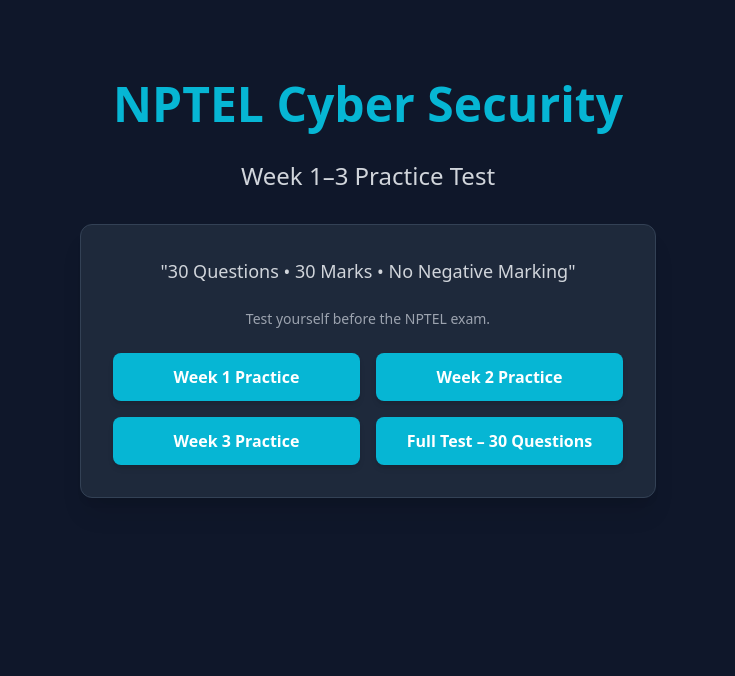
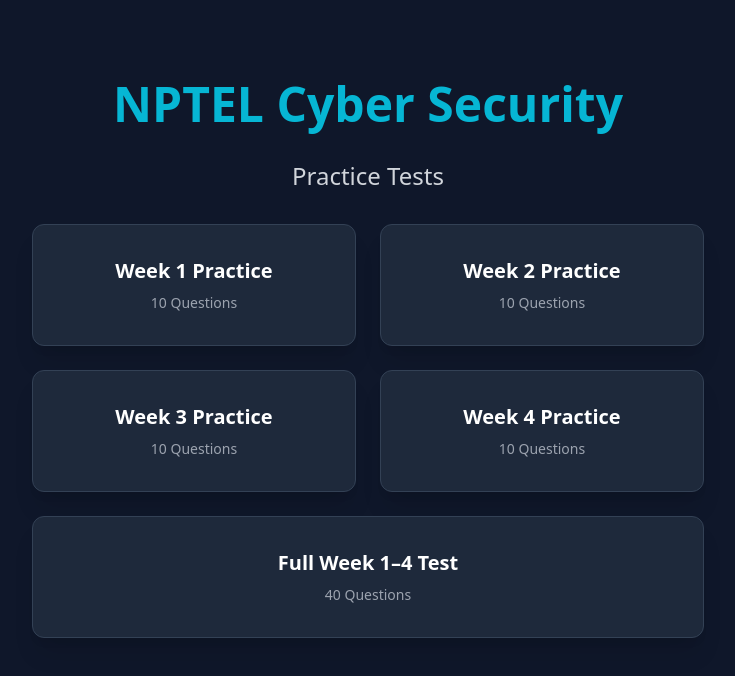
Before and after one commit to Yathindra-mestha/NPTL-Cyber-security-quiz, a React (Vite) app: page / in a window 1280 px wide. Shown: the top 676 px of the page, without its empty margins (272-1007 px from the left). Built offline with nearby package versions, Linux system fonts and the light colour scheme.

Commit message:
Add Week 4 questions and update UI

```diff
--- a/src/App.tsx
+++ b/src/App.tsx
@@ -14,11 +14,12 @@ export default function App() {
   const [showConfirm, setShowConfirm] = useState(false);
   const [reviewFilter, setReviewFilter] = useState<ReviewFilter>('all');
 
-  const startTest = (mode: 'week1' | 'week2' | 'week3' | 'full' | 'wrong') => {
+  const startTest = (mode: 'week1' | 'week2' | 'week3' | 'week4' | 'full' | 'wrong') => {
     let selected: Question[] = [];
     if (mode === 'week1') selected = questions.filter(q => q.week === 1);
     if (mode === 'week2') selected = questions.filter(q => q.week === 2);
     if (mode === 'week3') selected = questions.filter(q => q.week === 3);
+    if (mode === 'week4') selected = questions.filter(q => q.week === 4);
     if (mode === 'full') selected = [...questions];
     if (mode === 'wrong') {
       const wrongIds = quizQuestions.filter(q => getStatus(q, answers) === 'wrong').map(q => q.id);
@@ -87,18 +88,29 @@ export default function App() {
       {screen === 'start' && (
         <div className="max-w-3xl mx-auto text-center mt-12 space-y-8">
           <h1 className="text-4xl md:text-5xl font-bold text-cyan-accent mb-2">NPTEL Cyber Security</h1>
-          <h2 className="text-2xl text-gray-300 mb-8">Week 1–3 Practice Test</h2>
+          <h2 className="text-2xl text-gray-300 mb-8">Practice Tests</h2>
 
-          <div className="card max-w-xl mx-auto space-y-6">
-            <p className="text-lg text-gray-300">"30 Questions • 30 Marks • No Negative Marking"</p>
-            <p className="text-sm text-gray-400 mb-6">Test yourself before the NPTEL exam.</p>
-
-            <div className="grid grid-cols-1 sm:grid-cols-2 gap-4">
-              <button className="btn-primary" onClick={() => startTest('week1')}>Week 1 Practice</button>
-              <button className="btn-primary" onClick={() => startTest('week2')}>Week 2 Practice</button>
-              <button className="btn-primary" onClick={() => startTest('week3')}>Week 3 Practice</button>
-              <button className="btn-primary" onClick={() => startTest('full')}>Full Test – 30 Questions</button>
-            </div>
+          <div className="grid grid-cols-1 md:grid-cols-2 gap-6 max-w-2xl mx-auto">
+            <button className="card hover:border-cyan-accent transition-colors flex flex-col items-center justify-center p-8 space-y-2 group cursor-pointer" onClick={() => startTest('week1')}>
+              <span className="text-xl font-semibold group-hover:text-cyan-accent transition-colors">Week 1 Practice</span>
+              <span className="text-sm text-gray-400">10 Questions</span>
+            </button>
+            <button className="card hover:border-cyan-accent transition-colors flex flex-col items-center justify-center p-8 space-y-2 group cursor-pointer" onClick={() => startTest('week2')}>
+              <span className="text-xl font-semibold group-hover:text-cyan-accent transition-colors">Week 2 Practice</span>
+              <span className="text-sm text-gray-400">10 Questions</span>
+            </button>
+            <button className="card hover:border-cyan-accent transition-colors flex flex-col items-center justify-center p-8 space-y-2 group cursor-pointer" onClick={() => startTest('week3')}>
+              <span className="text-xl font-semibold group-hover:text-cyan-accent transition-colors">Week 3 Practice</span>
+              <span className="text-sm text-gray-400">10 Questions</span>
+            </button>
+            <button className="card hover:border-cyan-accent transition-colors flex flex-col items-center justify-center p-8 space-y-2 group cursor-pointer" onClick={() => startTest('week4')}>
+              <span className="text-xl font-semibold group-hover:text-cyan-accent transition-colors">Week 4 Practice</span>
+              <span className="text-sm text-gray-400">10 Questions</span>
+            </button>
+            <button className="card hover:border-cyan-accent transition-colors flex flex-col items-center justify-center p-8 space-y-2 group md:col-span-2 cursor-pointer" onClick={() => startTest('full')}>
+              <span className="text-xl font-semibold group-hover:text-cyan-accent transition-colors">Full Week 1–4 Test</span>
+              <span className="text-sm text-gray-400">40 Questions</span>
+            </button>
           </div>
         </div>
       )}
@@ -107,7 +119,7 @@ export default function App() {
         <div className="max-w-4xl mx-auto space-y-6">
           <div className="flex justify-between items-end mb-2">
             <div>
-              <h2 className="text-xl font-semibold text-gray-300">Week 1–3 Practice Test</h2>
+              <h2 className="text-xl font-semibold text-gray-300">Practice Test</h2>
               <p className="text-cyan-accent font-medium">Question {currentIndex + 1} of {quizQuestions.length}</p>
             </div>
             <div className="text-sm text-gray-400">Answered: {answeredCount} / {quizQuestions.length}</div>
--- a/src/data/questions.ts
+++ b/src/data/questions.ts
@@ -249,5 +249,85 @@ export const questions: Question[] = [
     options: ["ISO 31000, ISO 27001", "ISO 27001, ISO 31000", "ISO 27001, ISO 17799", "ISO 17799, ISO 27001"],
     correctAnswer: ["ISO 31000, ISO 27001"],
     type: "single"
+  },
+  {
+    id: 31,
+    week: 4,
+    question: "A ________ is prepared by the organization to anticipate, react to, and recover from events that threaten the security of information and information assets in the organization.",
+    options: ["Disaster Recovery Plan", "Incident Response Plan", "Contingency Plan", "Business Continuity Plan"],
+    correctAnswer: ["Contingency Plan"],
+    type: "single"
+  },
+  {
+    id: 32,
+    week: 4,
+    question: "Business Resumption Planning (BRP) consists of the actions taken by senior management to develop and implement a combined ________ and ________, and set of recovery teams.",
+    options: ["Disaster Recovery Plan, Business Continuity Plan", "Incident Response Plan, Business Continuity Plan", "Contingency Plan, Disaster Recovery Plan", "Disaster Recovery Plan, Incident Response Plan"],
+    correctAnswer: ["Disaster Recovery Plan, Business Continuity Plan"],
+    type: "single"
+  },
+  {
+    id: 33,
+    week: 4,
+    question: "Which of the following statements is not true?",
+    options: ["Tactical planning focuses on short-term undertakings that will be completed within one or two years.", "An operational plan outlines the required tasks for all relevant departments, along with communication and reporting requirements, which may include weekly meetings, progress reports, and other related activities.", "Strategic planning sets the long-term direction to be taken by the organization and each of its component parts.", "Operational plans are used to create tactical plans, which in turn are used to develop strategic plans."],
+    correctAnswer: ["Operational plans are used to create tactical plans, which in turn are used to develop strategic plans."],
+    type: "single"
+  },
+  {
+    id: 34,
+    week: 4,
+    question: "True or False:\n\nIncident response planning comprises four phases: incident planning, incident detection, incident reaction, and incident recovery.",
+    options: ["True", "False"],
+    correctAnswer: ["True"],
+    type: "single"
+  },
+  {
+    id: 35,
+    week: 4,
+    question: "Which of the following statements are true?\n\nI. Business Impact Analysis (BIA) is an investigation and assessment of the various adverse events that can affect the organization, conducted as a preliminary phase of the contingency planning process, which includes a determination of how critical a system or set of information is to the organization's core processes and recovery priorities.\n\nII. After the contingency planning (CP) policy is developed, the next step in the CP process is conducting a business impact analysis.\n\nIII. Business Impact Analysis is a preparatory activity common to both contingency planning (CP) and risk management that helps identify the business functions and information systems most critical to an organization's success.\n\nIV. The initial phase of the Business Impact Analysis (BIA) involves evaluating and prioritizing business processes within the organization according to their contribution to the organization's mission.",
+    options: ["Only I and IV are true", "Only I, II and III are true", "Only II, III and IV are true", "I, II, III and IV are true"],
+    correctAnswer: ["I, II, III and IV are true"],
+    type: "single"
+  },
+  {
+    id: 36,
+    week: 4,
+    question: "The total amount of time the system owner or authorizing official is willing to accept for a business process outage or disruption, including all impact considerations, is known as:",
+    options: ["Work Recovery Time", "Maximum Tolerable Downtime", "Maximum Recovery Time", "Recovery Point Objective"],
+    correctAnswer: ["Maximum Tolerable Downtime"],
+    type: "single"
+  },
+  {
+    id: 37,
+    week: 4,
+    question: "Which of the following statements is not true?",
+    options: ["The incident response plan (IR plan) focuses on immediate response, but if the attack escalates or is disastrous (for example, a fire, flood, earthquake, or total blackout), the process moves on to disaster recovery and the BC plan.", "The disaster recovery plan (DR plan) typically focuses on restoring systems at the original site after disasters occur, and so is closely associated with the BC plan.", "The business continuity plan (BC plan) occurs only when DR plan fails and requires more than simple restoration of information and information resources.", "The BC plan establishes critical business functions at an alternate site."],
+    correctAnswer: ["The business continuity plan (BC plan) occurs only when DR plan fails and requires more than simple restoration of information and information resources."],
+    type: "single"
+  },
+  {
+    id: 38,
+    week: 4,
+    question: "Which of the following events are Definite indicators of incidents?",
+    options: ["Use of dormant accounts, Changes to logs, Presence of hacker tools, Notifications by partner or peer", "Activities at unexpected times, Notifications by partner or peers, Unusual system crashes, Presence or execution of unknown programs or processes.", "Notification from IDPS, Presence of new accounts, Unusual system crashes, Use of dormant accounts", "Unusual consumption of computing resources, Changes to logs, Unusual system crashes, Presence of unfamiliar files"],
+    correctAnswer: ["Use of dormant accounts, Changes to logs, Presence of hacker tools, Notifications by partner or peer"],
+    type: "single"
+  },
+  {
+    id: 39,
+    week: 4,
+    question: "True or False:\n\nIncident classification is the process of examining an incident candidate and determining whether it constitutes an actual incident.",
+    options: ["True", "False"],
+    correctAnswer: ["True"],
+    type: "single"
+  },
+  {
+    id: 40,
+    week: 4,
+    question: "A fully configured computing facility that includes all services, communications links, and physical plant operations, used for BC operations is known as:",
+    options: ["Warm site", "Cold Site", "Hot Site", "Service Bureau"],
+    correctAnswer: ["Hot Site"],
+    type: "single"
   }
 ];
```
